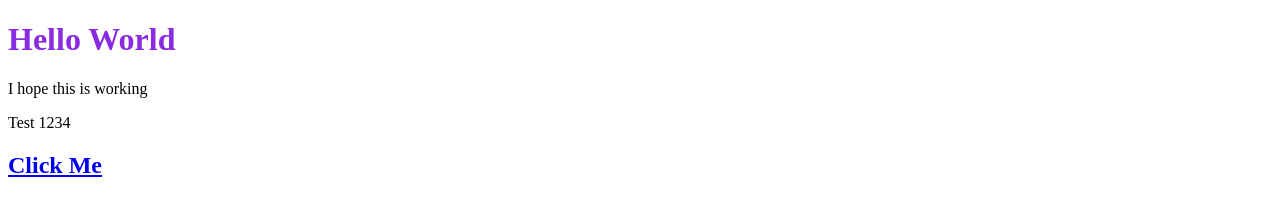
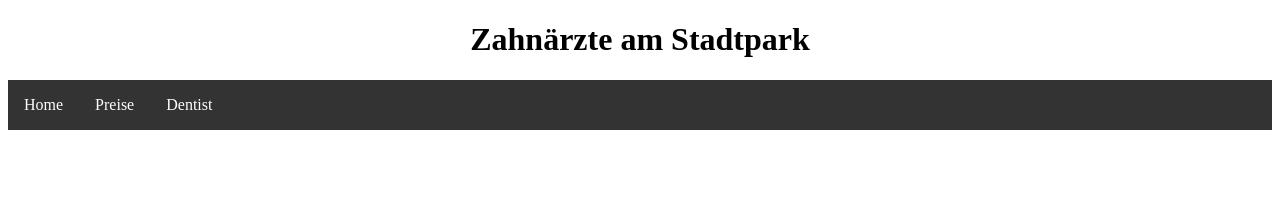
Before and after one commit to majensch/zahn.github.io, a plain HTML site: page index.html in a window 1280 px wide. Drawn offline with Linux system fonts and the light colour scheme.

Commit message:
Erste Versuche

```diff
--- a/index.html
+++ b/index.html
@@ -4,9 +4,16 @@
         <link href="style.css" rel="stylesheet">
     </head>
     <body>
-        <h1>Hello World</h1>
-        <p>I hope this is working</p>
-        <p>Test 1234</p>
-        <h2><a href="blog.html">Click Me</a></h2>
+        <header>
+            <title>Zahn</title>
+            <h1 id="erste">Zahnärzte am Stadtpark</h1>
+            <nav>
+                <ul>
+                    <li>Home</li>
+                    <li>Preise</li>
+                    <li>Dentist</li>
+                </ul>
+            </nav>
+        </header>
     </body>
 </html>
--- a/style.css
+++ b/style.css
@@ -1,3 +1,22 @@
-h1 {
-    color:blueviolet
+#erste {
+    color:black;
+    font-weight: bold;
+    text-align: center;
 }
+
+ ul {
+    list-style-type: none;
+    margin: 0;
+    padding: 0;
+    overflow: hidden;
+    background-color: #333333;
+}
+
+li {
+    float: left;
+    display: block;
+    color: white;
+    text-align: center;
+    padding: 16px;
+    text-decoration: none;
+}
```
